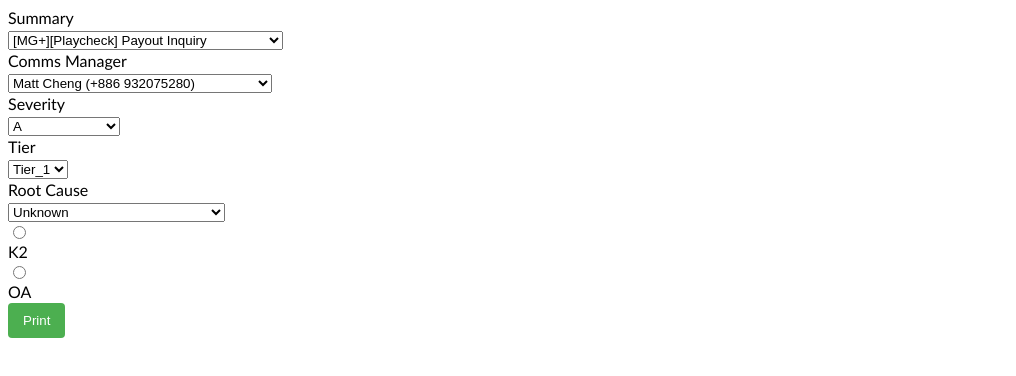
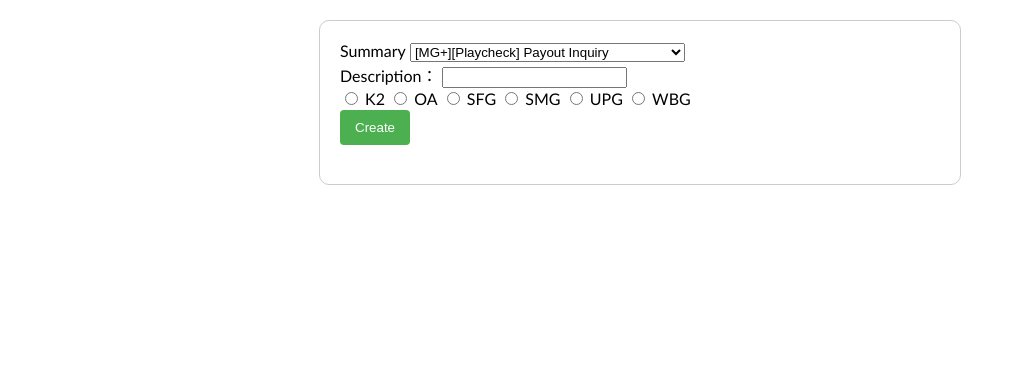
Before and after one commit to DefInt91/easy-log-jira, a plain HTML site: page index.html in a window 1280 px wide. Shown: the whole page, without its empty margins (0-1016 px from the left). Drawn offline with Linux system fonts and the light colour scheme; a script that the page names is missing.

Commit message:
Add files via upload

```diff
--- a/index.html
+++ b/index.html
@@ -7,45 +7,34 @@
     <title>Log a Jira Call_V1</title>
     <link rel="stylesheet" href="styles.css">
 </head>
-<form>
+<div class="container">
+    <form id="Form1">
 
         <body>
             <div class="select-container" id="Summary_container">
                 <label for="Summary">Summary：</label>
                 <select id="Summary"></select>
             </div>
+            <label id="Description" for="Description">Description：</label>
+            <input type="text" id="Description" name="Description" required>
 
             <!-- 使用迴圈動態生成多個選項組 -->
-        <div class="select-container" id="comms_manager_container">
-            <label for="comms_manager">Comms Manager：</label>
-            <select id="comms_manager"></select>
+            <form id="form_radio">
+                <div>
+                    <input type="radio" id="K2_Radio" name="Provider" value="K2" required>
+                    <label for="K2_Radio">K2</label>
+                    <input type="radio" id="OA_Radio" name="Provider" value="MGLiveGrand(OA)" />
+                    <label for="OA_Radio">OA</label>
+                    <input type="radio" id="FG_Radio" name="Provider" value="SFG" />
+                    <label for="FG_Radio">SFG</label>
+                    <input type="radio" id="MG_Radio" name="Provider" value="SMG" required>
+                    <label for="MG_Radio">SMG</label>
+                    <input type="radio" id="PG_Radio" name="Provider" value="UPG" />
+                    <label for="PG_Radio">UPG</label>
+                    <input type="radio" id="BG_Radio" name="Provider" value="WBG" />
+                    <label for="BG_Radio">WBG</label>
                 </div>
-
-        <div class="select-container" id="severity_container">
-            <label for="severity">Severity：</label>
-            <select id="severity"></select>
-        </div>
-
-        <div class="select-container" id="tier_container">
-            <label for="tier">Tier：</label>
-            <select id="tier"></select>
-        </div>
-
-        <!-- 添加其他選項組 -->
-        <div class="select-container" id="RC_container">
-            <label for="root_cause">Root Cause：</label>
-            <select id="root_cause"></select>
-        </div>
-
-
-        <div class="form-check">
-            <input type="radio" id="K2_Radio" name="Provider">
-            <label for="K2_Radio">K2</label>
-        </div>
-        <div class="form-check">
-            <input type="radio" id="OA_Radio" name="Provider">
-            <label for="OA_Radio">OA</label>
-        </div>
+            </form>
 
 
             <!-- 引用 JavaScript 檔案 -->
@@ -53,8 +42,9 @@
             <script src="copy.js"></script>
 
         </body>
-    <button type="button" onclick="copyToClipboard()">Print</button>
+        <button type="button" onclick="copyToClipboard()">Create</button>
         <div id="copyText" contenteditable="true"></div>
     </form>
+</div>
 
 </html>
--- a/styles.css
+++ b/styles.css
@@ -19,7 +19,10 @@
     margin-right: 600;
 }
 
-
+/* #form_radio */
+input[type="radio"] {
+    display: inline-block;
+}
 
 .select-container {
     margin-bottom: 1px;
@@ -46,7 +49,8 @@ form {
 
 
 label {
-    display: block;
+    display: inline-block;
+    /*鎖定顯示在同一行*/
     margin-bottom: 2px;
     /*Label每項行距*/
 }
```
Lines whose indentation alone changed are shown as unchanged.
